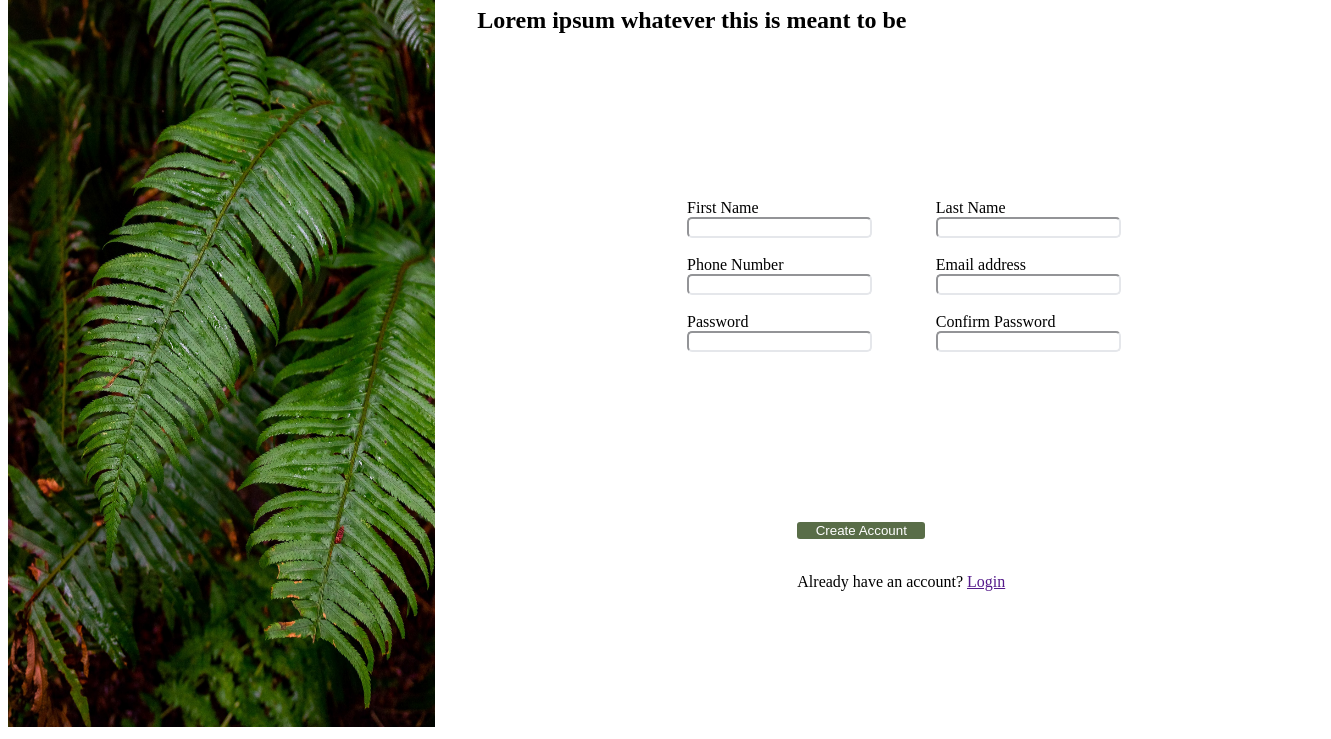
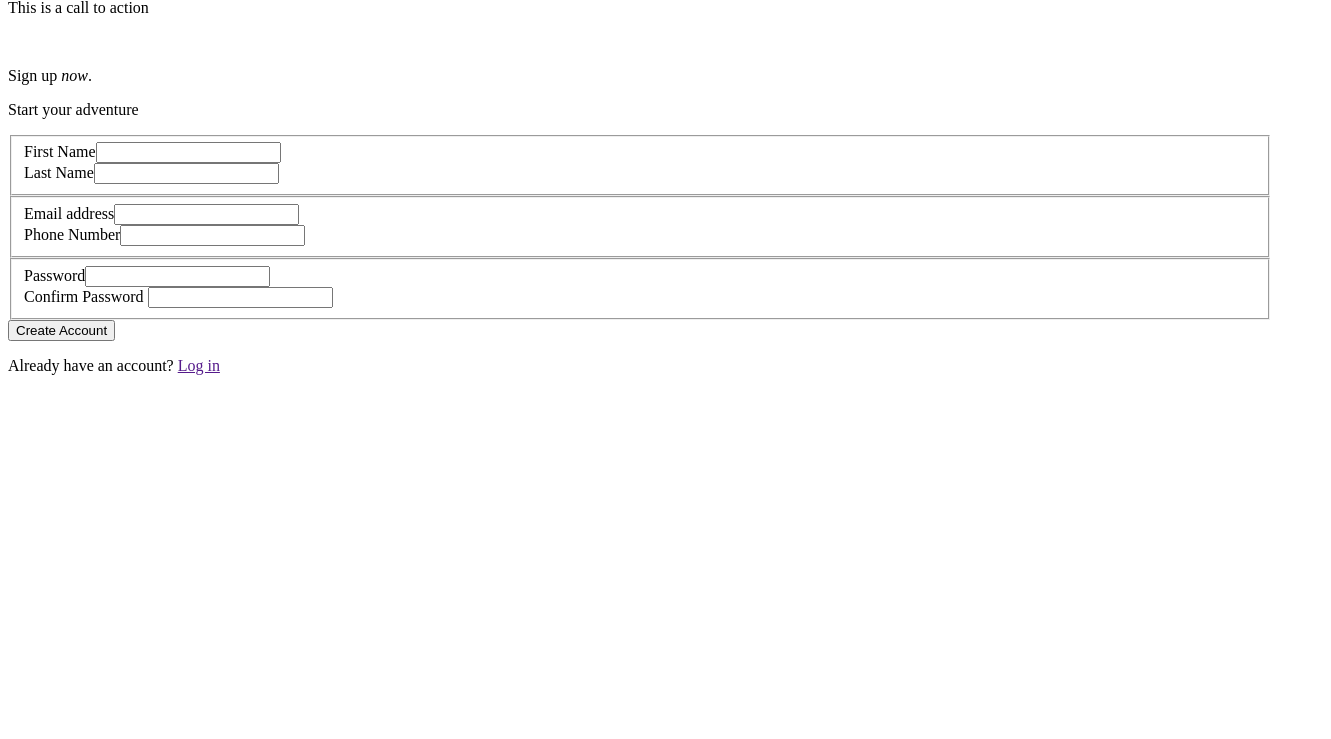
Before and after one commit to urialevy/odin-signup-form, a plain HTML site: page index.html in a window 1280 px wide. Shown: the part 81-820 px from the top of the page, 1331 px wide, since content can reach past the window. Drawn offline with Linux system fonts and the light colour scheme.

Commit message:
Clean up form
I don't like how this ended up, especially when looking at how others did it. I'm going to be following others' paths rather than randomly do stuff to see what works.

```diff
--- a/index.html
+++ b/index.html
@@ -10,11 +10,62 @@
   </head>
   <body>
     <div id="container">
+      <div id="left">
+        <div id="logo"><h1>ODIN</h1></div>
+      </div>
+    </div>
+    <main>
+      <section id="callToAction">
+        <p>This is a call to action</p>
+        <br />
+        <p>Sign up <i>now</i>.</p>
+      </section>
+      <form action="#">
+        <p>Start your adventure</p>
+        <fieldset>
+          <div class="formCell">
+            <label for="firstName">First Name</label
+            ><input type="text" id="firstName" name="firstName" />
+          </div>
+          <div class="formCell">
+            <label for="lastName">Last Name</label
+            ><input type="text" id="lastName" name="lastName" />
+          </div>
+        </fieldset>
+        <fieldset>
+          <div class="formCell">
+            <label for="email">Email address</label
+            ><input type="email" id="email" name="email" />
+          </div>
+          <div class="formCell">
+            <label for="phone">Phone Number</label
+            ><input type="tel" id="phone" name="phone" />
+          </div>
+        </fieldset>
+        <fieldset>
+          <div class="formCell">
+            <label for="password">Password</label
+            ><input type="password" id="password" name="password" />
+          </div>
+          <div class="formCell">
+            <label for="passwordConfirm">Confirm Password</label>
+            <input
+              type="password"
+              id="passwordConfirm"
+              name="passwordConfirm"
+            />
+          </div>
+        </fieldset>
+        <div id="btnDiv"><button type="submit">Create Account</button></div>
+        <p>Already have an account? <a href="">Log in</a></p>
+      </form>
+    </main>
+
+    <!-- <div id="container">
       <div id="left"><img id="background" src="bg-img.jpg" /></div>
       <div id="right">
         <form>
-          <h1>Title/call to action</h1>
-          <h2>Lorem ipsum whatever this is meant to be</h2>
+          <h2>Sign up now to start your adventure.</h2>
           <div id="inputFields">
             <fieldset>
               <label for="firstName">First Name</label><br />
@@ -30,7 +81,7 @@
               <input type="text" id="lastName" name="lastName" /> <br /><br />
               <label for="email">Email address</label><br />
               <input type="email" id="email" name="email" /><br /><br />
-              <label for="passwordConfirm">Confirm Password<br /></label>
+              <label for="passwordConfirm">Confirm Password</label><br />
               <input
                 for="passwordConfirm"
                 id="passwordConfirm"
@@ -45,6 +96,6 @@
           </div>
         </form>
       </div>
-    </div>
+    </div> -->
   </body>
 </html>
--- a/style.css
+++ b/style.css
@@ -1,4 +1,11 @@
-#background {
+@import url("https://fonts.googleapis.com/css2?family=Roboto:wght@500&display=swap");
+
+@font-face {
+  font-family: Norse;
+  src: url("Norse-Bold.otf");
+}
+
+/* #background {
   width: calc(33.33333vw);
   height: 100vh;
 }
@@ -45,4 +52,4 @@ input {
   border-radius: 3px;
   width: calc(0.1 * 100vw);
   border-style: none;
-}
+} */
```
